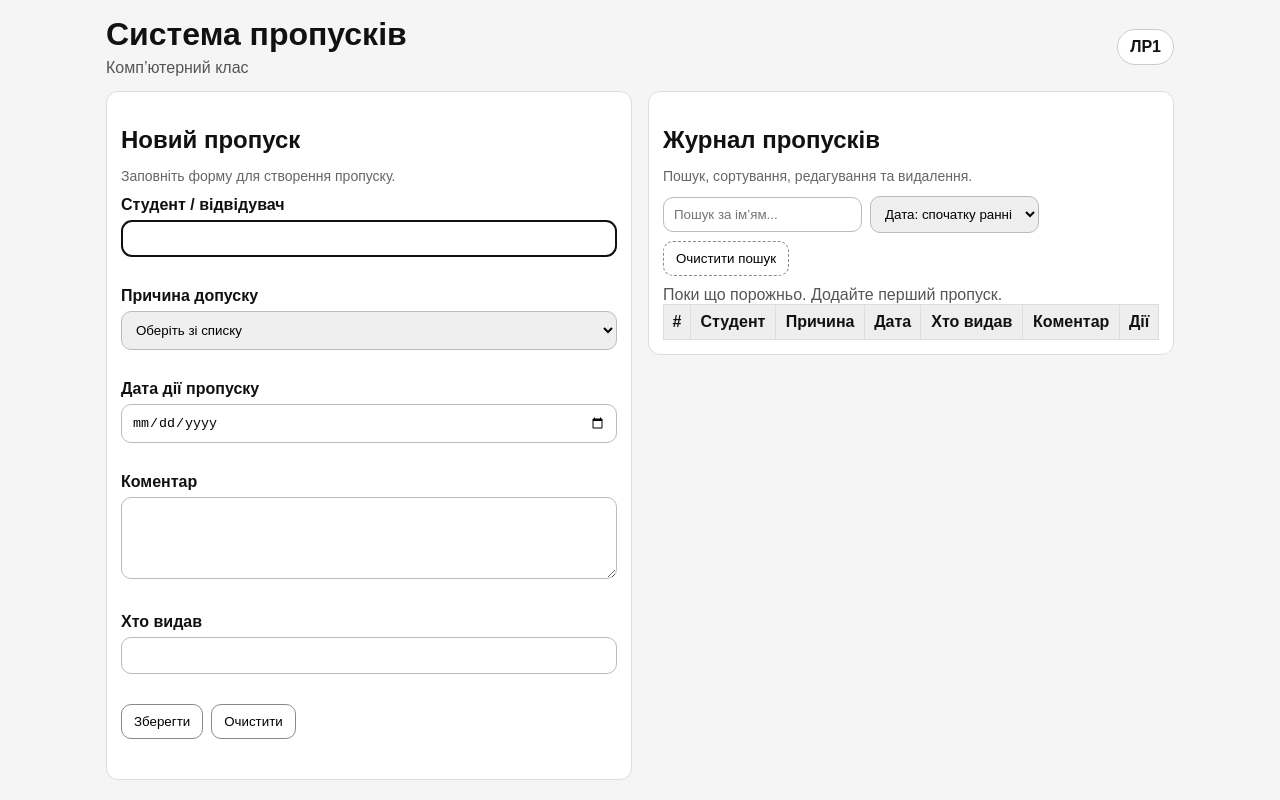
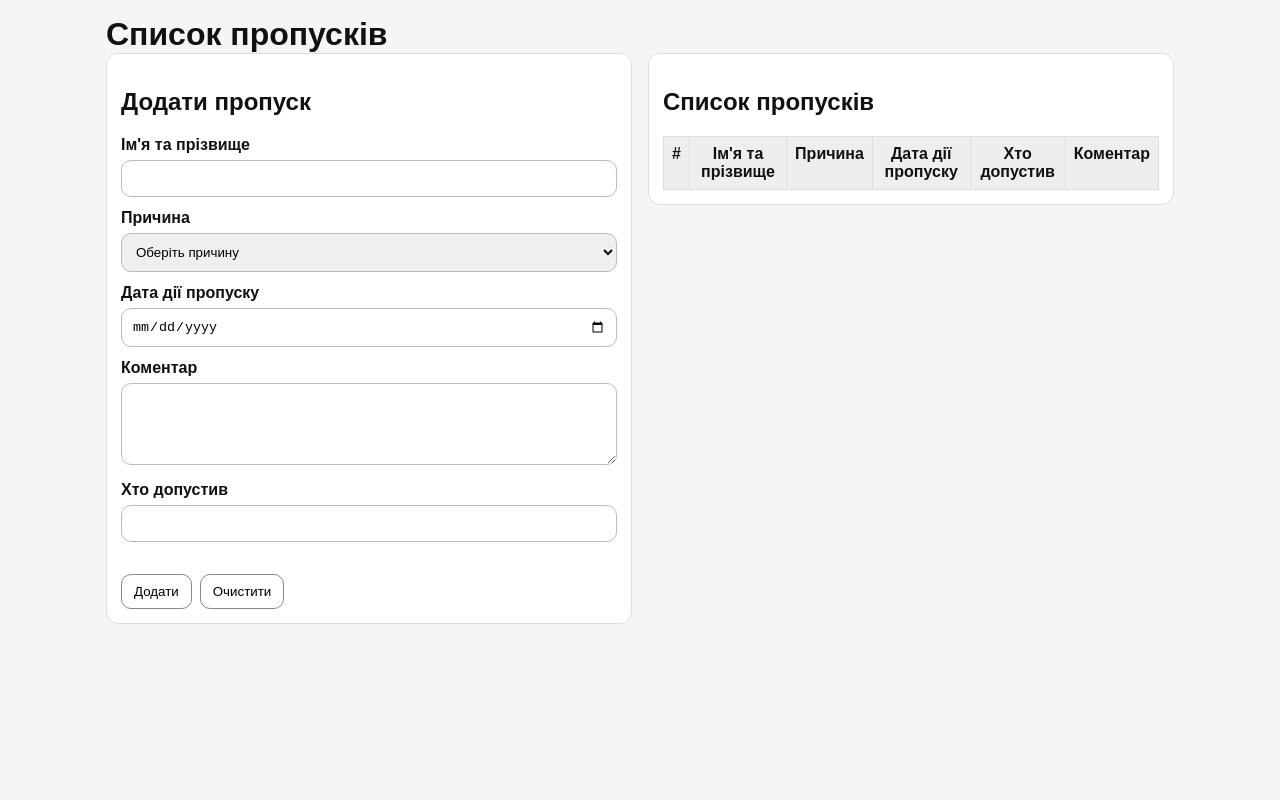
Before and after one commit to MichaelT-cyber/lr1, a plain HTML site: page frontend/satisfactory/index.html in a window 1280 px wide. Drawn offline with Linux system fonts and the light colour scheme.

Commit message:
index.html

```diff
--- a/frontend/satisfactory/index.html
+++ b/frontend/satisfactory/index.html
@@ -3,106 +3,79 @@
 <head>
   <meta charset="utf-8" />
   <meta name="viewport" content="width=device-width, initial-scale=1" />
-  <title>Система пропусків – Комп’ютерний клас</title>
+  <title>ЛР1 — Варіант 8 (Задовільно)</title>
   <link rel="stylesheet" href="styles.css" />
   <script src="app.js" defer></script>
 </head>
 
 <body>
   <div class="container">
-    <header class="topbar">
-      <div>
-        <h1>Система пропусків</h1>
-        <p class="hint">Комп’ютерний клас</p>
-      </div>
-      <div class="badge">ЛР1</div>
+    <header>
+      <h1>Список пропусків</h1>
     </header>
 
     <main class="layout">
       <section class="card">
-        <h2 id="formTitle">Новий пропуск</h2>
-        <p class="subhint">Заповніть форму для створення пропуску.</p>
+        <h2>Додати пропуск</h2>
 
-        <form id="createForm" novalidate>
+        <form id="passForm" novalidate>
           <div class="field">
-            <label for="userNameInput">Студент / відвідувач</label>
-            <input id="userNameInput" type="text" autocomplete="name" />
-            <p class="error-text" id="userNameError"></p>
+            <label for="userNameInput">Ім'я та прізвище</label>
+            <input id="userNameInput" type="text" />
           </div>
 
           <div class="field">
-            <label for="reasonSelect">Причина допуску</label>
+            <label for="reasonSelect">Причина</label>
             <select id="reasonSelect">
-              <option value="">Оберіть зі списку</option>
-              <option value="Lab">Лабораторна</option>
-              <option value="Exam">Іспит / контроль</option>
-              <option value="Consultation">Консультація</option>
+              <option value="">Оберіть причину</option>
+              <option value="Study">Навчання</option>
+              <option value="LabWork">Лабораторна</option>
+              <option value="Exam">Іспит/залік</option>
+              <option value="Maintenance">Обслуговування</option>
               <option value="Other">Інше</option>
             </select>
-            <p class="error-text" id="reasonError"></p>
           </div>
 
           <div class="field">
             <label for="validDateInput">Дата дії пропуску</label>
             <input id="validDateInput" type="date" />
-            <p class="error-text" id="validDateError"></p>
           </div>
 
           <div class="field">
             <label for="commentInput">Коментар</label>
             <textarea id="commentInput" rows="4"></textarea>
-            <p class="error-text" id="commentError"></p>
           </div>
 
           <div class="field">
-            <label for="issuerInput">Хто видав</label>
-            <input id="issuerInput" type="text" autocomplete="organization" />
-            <p class="error-text" id="issuerError"></p>
+            <label for="issuerInput">Хто допустив</label>
+            <input id="issuerInput" type="text" />
           </div>
 
+          <p class="error-text" id="formError"></p>
+
           <div class="buttons">
-            <button id="submitBtn" type="submit">Зберегти</button>
-            <button id="resetBtn" type="button">Очистити</button>
-            <button id="cancelEditBtn" type="button" class="ghost" style="display:none;">Скасувати редагування</button>
+            <button type="submit">Додати</button>
+            <button type="button" id="resetBtn">Очистити</button>
           </div>
-
-          <p class="form-msg" id="formMsg"></p>
         </form>
       </section>
 
       <section class="card">
-        <h2>Журнал пропусків</h2>
-        <p class="subhint">Пошук, сортування, редагування та видалення.</p>
+        <h2>Список пропусків</h2>
 
-        <div class="toolbar">
-          <input id="searchInput" type="text" placeholder="Пошук за ім’ям..." />
-          <select id="sortSelect">
-            <option value="dateAsc">Дата: спочатку ранні</option>
-            <option value="dateDesc">Дата: спочатку пізні</option>
-            <option value="userAsc">Ім’я: A→Z</option>
-            <option value="userDesc">Ім’я: Z→A</option>
-          </select>
-          <button id="clearSearchBtn" type="button" class="ghost">Очистити пошук</button>
-        </div>
-
-        <p id="emptyState" class="hint">Поки що порожньо. Додайте перший пропуск.</p>
-
-        <div class="table-wrap">
-          <table id="itemsTable">
+        <table>
           <thead>
             <tr>
               <th>#</th>
-                <th>Студент</th>
+              <th>Ім'я та прізвище</th>
               <th>Причина</th>
-                <th>Дата</th>
-                <th>Хто видав</th>
+              <th>Дата дії пропуску</th>
+              <th>Хто допустив</th>
               <th>Коментар</th>
-                <th>Дії</th>
             </tr>
           </thead>
-            <tbody id="itemsTableBody"></tbody>
+          <tbody id="passesTbody"></tbody>
         </table>
-        </div>
       </section>
     </main>
   </div>
```
Lines whose indentation alone changed are shown as unchanged.
